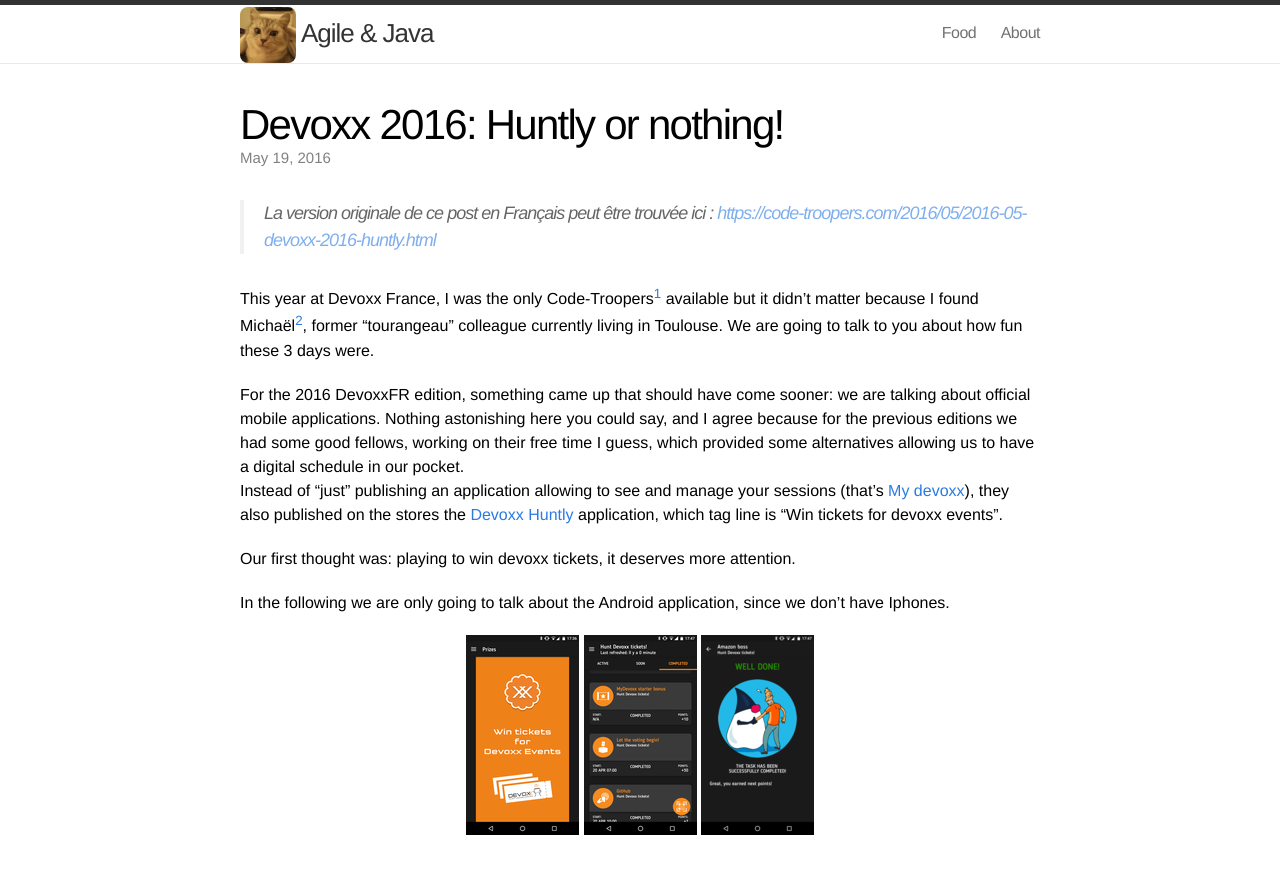
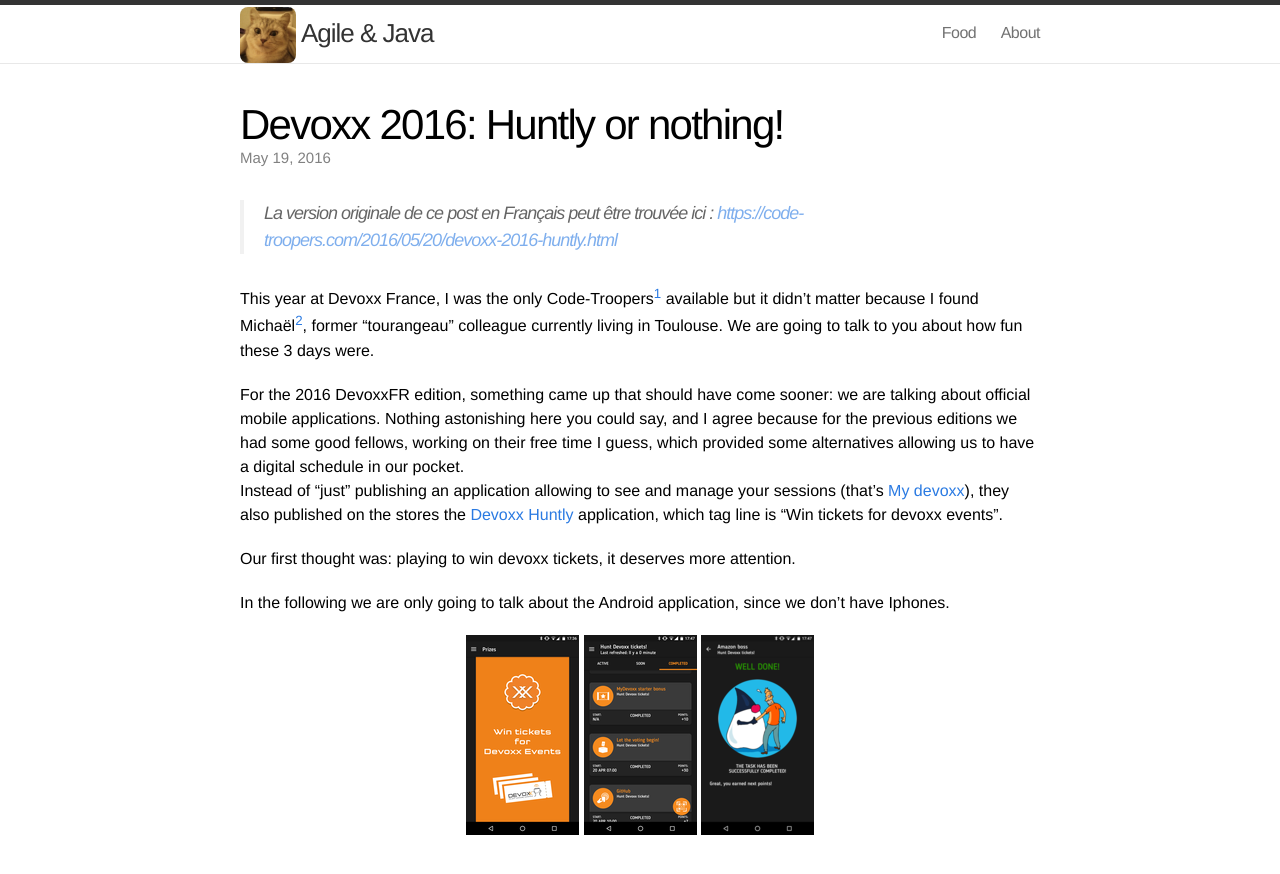
Before and after one commit to gpolaert/agileek.github.io, a Jekyll site: the page built from _posts/2016-05-19-devoxx_2016_huntly.md, in a window 1280 px wide and 900 px high. Shown: the top 874 px of the window. Built offline with Jekyll 4.4.1, drawn with Linux system fonts in a browser that asks for light colours; comment, search, counter and statistics services are not loaded; some of the changed lines change nothing that is shown.

Commit message:
fix code-troopers link

```diff
--- a/_posts/2016-05-19-devoxx_2016_huntly.md
+++ b/_posts/2016-05-19-devoxx_2016_huntly.md
@@ -6,7 +6,7 @@
 tags: [devoxx, gamification]
 ---
 
-> La version originale de ce post en Français peut être trouvée ici : [https://code-troopers.com/2016/05/2016-05-devoxx-2016-huntly.html][fr_blog_post]
+> La version originale de ce post en Français peut être trouvée ici : [https://code-troopers.com/2016/05/20/devoxx-2016-huntly.html][fr_blog_post]
 
 This year at Devoxx France, I was the only Code-Troopers[^1] available but it didn't matter because I found Michaël[^2], former "tourangeau" colleague currently living in Toulouse.
 We are going to talk to you about how fun these 3 days were.
@@ -123,7 +123,7 @@
 See you next year!
 
 
-[fr_blog_post]: https://code-troopers.com/2016/05/2016-05-devoxx-2016-huntly.html
+[fr_blog_post]: https://code-troopers.com/2016/05/20/devoxx-2016-huntly.html
 [my_devoxx_android]: https://play.google.com/store/apps/details?id=com.devoxx
 [devoxx_huntly_android]: https://play.google.com/store/apps/details?id=com.devoxx.huntly
 [devoxx2016_huntly_stephan_pushing_fcamblor]: /images/posts/2016-05-DevoxxHuntly/devoxx2016_huntly_stephan_pushing_fcamblor.png
```
